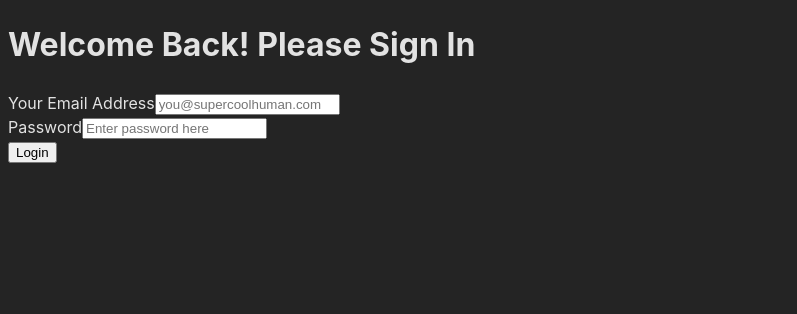
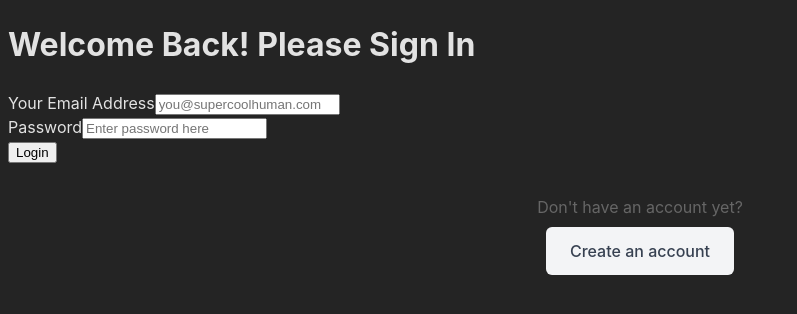
Before and after one commit to JChurch95/Trip_Planner_Frontend, a React (Vite) app: page /login in a window 1280 px wide. Shown: the top 314 px of the page, without its empty margins (0-797 px from the left). Built offline with nearby package versions, Linux system fonts and the light colour scheme; no server answers.

Commit message:
Added button t o take users to register page if they do not already have an account. Changed so me things around in authcontext and home to try and fix a problem of not creatin g itineraries due to a 401 error, but they did not fix the issue

```diff
--- a/src/AuthContext.jsx
+++ b/src/AuthContext.jsx
@@ -1,13 +1,12 @@
-console.log('AuthContext.jsx - Start of file');
 import { createContext, useState, useEffect, useContext } from "react";
 import supabase from "./supabase";
 
 const AuthContext = createContext();
-console.log('AuthContext created:', AuthContext);
 
 const AuthProvider = ({ children }) => {
   const [user, setUser] = useState(null);
   const [token, setToken] = useState(null);
+  const [loading, setLoading] = useState(true);
 
   const updateSession = (access_token, user_id) => {
     setToken(access_token);
@@ -28,13 +27,32 @@ const AuthProvider = ({ children }) => {
     if (error) {
       console.error("ERROR: ", error);
     }
+    clearSession();
     return { error };
   };
 
   useEffect(() => {
-    const {
-      data: { subscription },
-    } = supabase.auth.onAuthStateChange((event, session) => {
+    // Initial session check
+    const initSession = async () => {
+      try {
+        const { data: { session } } = await supabase.auth.getSession();
+        if (session) {
+          updateSession(session.access_token, session.user.id);
+        } else {
+          clearSession();
+        }
+      } catch (error) {
+        console.error("Session initialization error:", error);
+        clearSession();
+      } finally {
+        setLoading(false);
+      }
+    };
+
+    initSession();
+
+    const { data: { subscription } } = supabase.auth.onAuthStateChange((event, session) => {
+      console.log("Auth event:", event);
       if (session) {
         updateSession(session.access_token, session.user.id);
       }
@@ -48,6 +66,11 @@ const AuthProvider = ({ children }) => {
     };
   }, []);
 
+  // Prevent rendering until initial session check is complete
+  if (loading) {
+    return null;
+  }
+
   return (
     <AuthContext.Provider value={{ user, token, logout }}>
       {children}
@@ -58,5 +81,9 @@ const AuthProvider = ({ children }) => {
 export default AuthProvider;
 
 export const useAuth = () => {
-  return useContext(AuthContext);
+  const context = useContext(AuthContext);
+  if (!context) {
+    throw new Error('useAuth must be used within an AuthProvider');
+  }
+  return context;
 };
--- a/src/routes/Home.jsx
+++ b/src/routes/Home.jsx
@@ -5,7 +5,7 @@ import styles from './Home.module.css';
 
 export default function Home() {
   const navigate = useNavigate();
-  const { user } = useAuth();
+  const { token } = useAuth();  // Get token directly from AuthContext
   const [formData, setFormData] = useState({
     destination: '',
     start_date: '',
@@ -29,24 +29,49 @@ export default function Home() {
     e.preventDefault();
 
     try {
+      if (!token) {
+        console.error('No authentication token available');
+        return;
+      }
+
+      // Clean the token of any quotes
+      const cleanToken = token.replace(/^['"](.+)['"]$/, '$1');
+
+      // Log the request details for debugging
+      console.log('Making request with token:', cleanToken);
+
       const response = await fetch('http://localhost:8000/trips/create', {
         method: 'POST',
         headers: {
           'Content-Type': 'application/json',
-          'Authorization': `Bearer ${user?.access_token}`
+          'Authorization': `Bearer ${cleanToken}`
         },
-        body: JSON.stringify(formData)
+        body: JSON.stringify({
+          ...formData,
+          status: 'pending'
+        })
       });
 
+      // Handle non-ok response
       if (!response.ok) {
-        throw new Error('Failed to create trip');
+        const errorData = await response.json();
+        console.error('Response not ok:', {
+          status: response.status,
+          statusText: response.statusText,
+          error: errorData
+        });
+        return;
       }
 
       const data = await response.json();
-      navigate(`/itinerary/${data.trip.id}`);
+
+      if (data.trip && data.trip.id) {
+        navigate(`/itinerary/${data.trip.id}`);
+      } else {
+        console.error('Invalid response data:', data);
+      }
     } catch (error) {
       console.error('Error creating trip:', error);
-      // Handle error (show message to user, etc.)
     }
   };
 
--- a/src/routes/Login.jsx
+++ b/src/routes/Login.jsx
@@ -1,4 +1,4 @@
-import { Form, useActionData, Navigate } from "react-router-dom";
+import { Form, useActionData, Navigate, Link } from "react-router-dom";
 import { z } from "zod";
 import styles from "./Login.module.css";
 import supabase from "../supabase";
@@ -44,7 +44,6 @@ const Login = () => {
     return <Navigate to="/" replace />;
   }
 
-
   return (
     <div className={styles.container}>
       <h1 className={styles.title}>Welcome Back! Please Sign In</h1>
@@ -89,6 +88,13 @@ const Login = () => {
           >
             Login
           </button>
+
+          <div className={styles.registerPrompt}>
+            <p>Don't have an account yet?</p>
+            <Link to="/registration" className={styles.registerLink}>
+              Create an account
+            </Link>
+          </div>
         </Form>
       </div>
     </div>
--- a/src/routes/Login.module.css
+++ b/src/routes/Login.module.css
@@ -0,0 +1,25 @@
+.registerPrompt {
+    margin-top: 2rem;
+    text-align: center;
+  }
+
+  .registerPrompt p {
+    margin-bottom: 0.5rem;
+    color: #666;
+  }
+
+  .registerLink {
+    display: inline-block;
+    padding: 0.75rem 1.5rem;
+    background-color: #f3f4f6;
+    color: #374151;
+    text-decoration: none;
+    border-radius: 0.375rem;
+    font-weight: 500;
+    transition: all 0.2s ease;
+  }
+
+  .registerLink:hover {
+    background-color: #e5e7eb;
+    transform: translateY(-1px);
+  }
```
